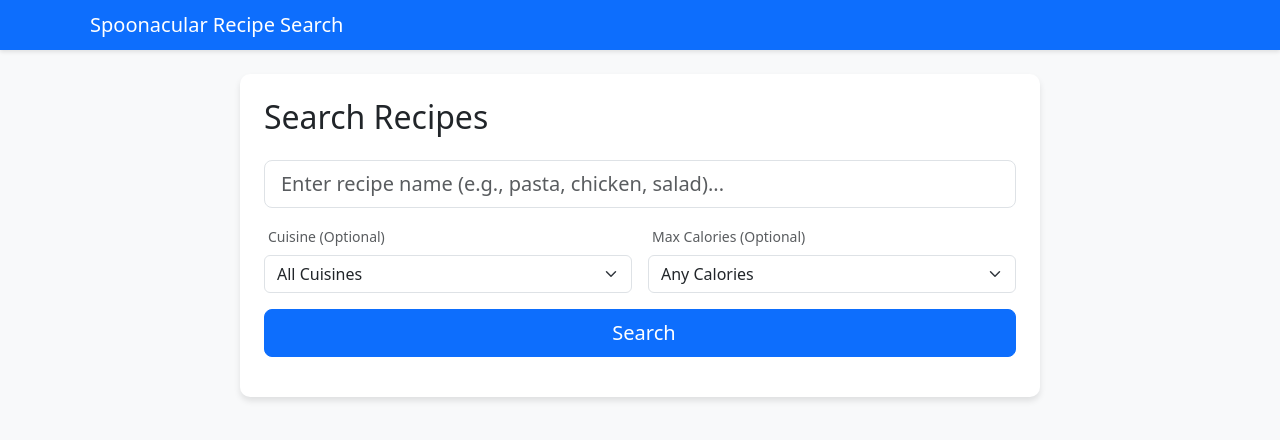
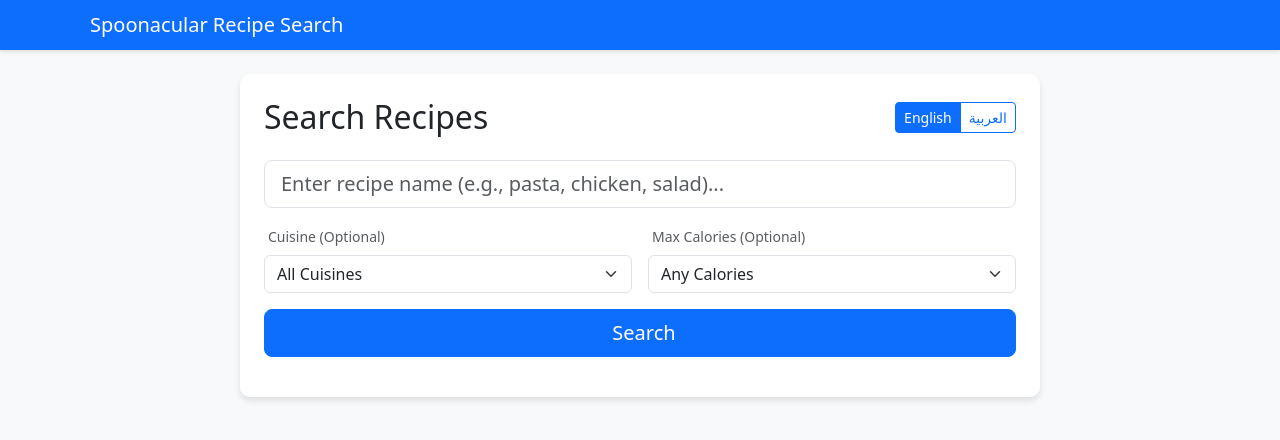
Before and after one commit to amer-sabah/spoonacular-ui, a React (Create React App) app: page / in a window 1280 px wide. Shown: the top 440 px of the page. Built offline with nearby package versions, Linux system fonts and the light colour scheme; the HTML template or start-up script is replaced by a standard one.

Commit message:
Extend localization to all pages, fix RTL language toggle buttons, and localize app header

```diff
--- a/src/App.js
+++ b/src/App.js
@@ -1,11 +1,15 @@
 import React from 'react';
 import { BrowserRouter as Router, Routes, Route } from 'react-router-dom';
+import { useTranslation } from 'react-i18next';
 import 'bootstrap/dist/css/bootstrap.min.css';
 import './App.css';
+import './i18n';
 import RecipeSearch from './components/RecipeSearch';
 import RecipeDetails from './components/RecipeDetails';
 
 function App() {
+  const { t } = useTranslation();
+
   return (
     <Router>
       <div className="App">
@@ -13,7 +17,7 @@
           <div className="container">
             <span className="navbar-brand mb-0 h1">
               <i className="bi bi-egg-fried me-2"></i>
-              Spoonacular Recipe Search
+              {t('app.title')}
             </span>
           </div>
         </nav>
--- a/src/components/RecipeDetails.js
+++ b/src/components/RecipeDetails.js
@@ -143,7 +143,7 @@
           <i className="bi bi-arrow-left me-2"></i>
           {t('recipeDetails.backToSearch')}
         </button>
-        <div className="btn-group" role="group">
+        <div className="btn-group" role="group" style={{ direction: 'ltr' }}>
           <button
             type="button"
             className={`btn btn-sm ${i18n.language === 'en' ? 'btn-primary' : 'btn-outline-primary'}`}
@@ -235,7 +235,7 @@
                         <div className="small">
                           <div className="mb-1">
                             <i className="bi bi-droplet me-1 text-primary"></i>
-                            <strong>Amount:</strong> {ingredient.measures?.metric?.amount} {ingredient.measures?.metric?.unitLong}
+                            <strong>{t('recipeDetails.amount')}:</strong> {ingredient.measures?.metric?.amount} {ingredient.measures?.metric?.unitLong}
                           </div>
                           {ingredientInfo && ingredientInfo !== null ? (
                             <>
@@ -274,7 +274,7 @@
                             onChange={() => toggleIngredientExclusion(ingredient.id)}
                           />
                           <label className="form-check-label small text-muted" htmlFor={`ingredient-${ingredient.id}`}>
-                            {t('recipeDetails.excludeFromTotal')}
+                            {t('recipeDetails.excludeFromTotalCalories')}
                           </label>
                         </div>
                       </div>
--- a/src/components/RecipeList.js
+++ b/src/components/RecipeList.js
@@ -1,14 +1,18 @@
 import React from 'react';
 import { useNavigate } from 'react-router-dom';
+import { useTranslation } from 'react-i18next';
+import '../i18n';
 
 const RecipeList = ({ recipes }) => {
   const navigate = useNavigate();
+  const { t } = useTranslation();
+
   if (!recipes || !recipes.results || recipes.results.length === 0) {
     return (
       <div className="card mt-4">
         <div className="card-body text-center text-muted">
           <i className="bi bi-search me-2"></i>
-          No recipes found. Try a different search term.
+          {t('recipeList.noResults')}
         </div>
       </div>
     );
--- a/src/components/RecipeSearch.js
+++ b/src/components/RecipeSearch.js
@@ -1,14 +1,23 @@
 import React, { useState } from 'react';
 import axios from 'axios';
 import RecipeList from './RecipeList';
+import { useTranslation } from 'react-i18next';
+import '../i18n';
 
 const RecipeSearch = () => {
+  const { t, i18n } = useTranslation();
   const [query, setQuery] = useState('');
   const [cuisine, setCuisine] = useState('');
   const [maxCalories, setMaxCalories] = useState('');
   const [loading, setLoading] = useState(false);
   const [searchResults, setSearchResults] = useState(null);
   const [error, setError] = useState(null);
+
+  const changeLanguage = (lng) => {
+    i18n.changeLanguage(lng);
+    document.documentElement.dir = lng === 'ar' ? 'rtl' : 'ltr';
+    document.documentElement.lang = lng;
+  };
 
   const cuisines = [
     'African', 'Asian', 'American', 'British', 'Cajun', 'Caribbean',
@@ -19,18 +28,18 @@
   ];
 
   const calorieOptions = [
-    { label: 'Max 100 Calories', value: 100 },
-    { label: 'Max 200 Calories', value: 200 },
-    { label: 'Max 300 Calories', value: 300 },
-    { label: 'Max 400 Calories', value: 400 },
-    { label: 'Max 500 Calories', value: 500 },
-    { label: 'Max 600 Calories', value: 600 },
-    { label: 'Max 700 Calories', value: 700 }
+    { label: t('calories.max100'), value: 100 },
+    { label: t('calories.max200'), value: 200 },
+    { label: t('calories.max300'), value: 300 },
+    { label: t('calories.max400'), value: 400 },
+    { label: t('calories.max500'), value: 500 },
+    { label: t('calories.max600'), value: 600 },
+    { label: t('calories.max700'), value: 700 }
   ];
 
   const handleSearch = async () => {
     if (!query.trim()) {
-      setError('Please enter a search query');
+      setError(t('recipeSearch.errorEmpty'));
       return;
     }
 
@@ -60,7 +69,7 @@
     } catch (err) {
       const errorMessage = err.response?.data || err.message;
       console.error('Error searching recipes:', errorMessage);
-      setError(`Error: ${errorMessage}`);
+      setError(`${t('recipeSearch.errorPrefix')} ${errorMessage}`);
     } finally {
       setLoading(false);
     }
@@ -76,14 +85,32 @@
     <div className="search-container">
       <div className="card search-card">
         <div className="card-body p-4">
-          <h2 className="card-title mb-4">Search Recipes</h2>
+          <div className="d-flex justify-content-between align-items-center mb-4">
+            <h2 className="card-title mb-0">{t('recipeSearch.title')}</h2>
+            <div className="btn-group" role="group" style={{ direction: 'ltr' }}>
+              <button
+                type="button"
+                className={`btn btn-sm ${i18n.language === 'en' ? 'btn-primary' : 'btn-outline-primary'}`}
+                onClick={() => changeLanguage('en')}
+              >
+                English
+              </button>
+              <button
+                type="button"
+                className={`btn btn-sm ${i18n.language === 'ar' ? 'btn-primary' : 'btn-outline-primary'}`}
+                onClick={() => changeLanguage('ar')}
+              >
+                العربية
+              </button>
+            </div>
+          </div>
 
           <div className="row g-3 mb-3">
             <div className="col-md-12">
               <input
                 type="text"
                 className="form-control form-control-lg"
-                placeholder="Enter recipe name (e.g., pasta, chicken, salad)..."
+                placeholder={t('recipeSearch.placeholder')}
                 value={query}
                 onChange={(e) => setQuery(e.target.value)}
                 onKeyPress={handleKeyPress}
@@ -96,7 +123,7 @@
             <div className="col-md-6">
               <label className="form-label small text-muted">
                 <i className="bi bi-globe me-1"></i>
-                Cuisine (Optional)
+                {t('recipeSearch.cuisineLabel')}
               </label>
               <select
                 className="form-select"
@@ -104,16 +131,16 @@
                 onChange={(e) => setCuisine(e.target.value)}
                 disabled={loading}
               >
-                <option value="">All Cuisines</option>
+                <option value="">{t('recipeSearch.allCuisines')}</option>
                 {cuisines.map((c) => (
-                  <option key={c} value={c}>{c}</option>
+                  <option key={c} value={c}>{t(`cuisines.${c}`)}</option>
                 ))}
               </select>
             </div>
             <div className="col-md-6">
               <label className="form-label small text-muted">
                 <i className="bi bi-fire me-1"></i>
-                Max Calories (Optional)
+                {t('recipeSearch.maxCaloriesLabel')}
               </label>
               <select
                 className="form-select"
@@ -121,7 +148,7 @@
                 onChange={(e) => setMaxCalories(e.target.value)}
                 disabled={loading}
               >
-                <option value="">Any Calories</option>
+                <option value="">{t('recipeSearch.anyCalories')}</option>
                 {calorieOptions.map((option) => (
                   <option key={option.value} value={option.value}>{option.label}</option>
                 ))}
@@ -139,12 +166,12 @@
                 {loading ? (
                   <>
                     <span className="spinner-border spinner-border-sm me-2" role="status" aria-hidden="true"></span>
-                    Searching...
+                    {t('recipeSearch.searching')}
                   </>
                 ) : (
                   <>
                     <i className="bi bi-search me-2"></i>
-                    Search
+                    {t('recipeSearch.searchButton')}
                   </>
                 )}
               </button>
--- a/src/i18n.js
+++ b/src/i18n.js
@@ -4,6 +4,24 @@
 const resources = {
   en: {
     translation: {
+      app: {
+        title: "Spoonacular Recipe Search"
+      },
+      recipeSearch: {
+        title: "Search Recipes",
+        placeholder: "Enter recipe name (e.g., pasta, chicken, salad)...",
+        cuisineLabel: "Cuisine (Optional)",
+        allCuisines: "All Cuisines",
+        maxCaloriesLabel: "Max Calories (Optional)",
+        anyCalories: "Any Calories",
+        searchButton: "Search",
+        searching: "Searching...",
+        errorEmpty: "Please enter a search query",
+        errorPrefix: "Error:"
+      },
+      recipeList: {
+        noResults: "No recipes found. Try a different search term."
+      },
       recipeDetails: {
         servings: "Servings",
         readyIn: "Ready in",
@@ -12,19 +30,76 @@
         pricePerServing: "Price Per Serving",
         ingredients: "Ingredients",
         calories: "Calories",
+        amount: "Amount",
         cost: "Cost",
-        excludeFromTotal: "Exclude from total",
+        excludeFromTotalCalories: "Exclude from total calories",
         totalCalories: "Total Calories",
         instructions: "Instructions",
         backToSearch: "Back to Search",
         loading: "Loading recipe details...",
         loadingIngredient: "Loading ingredient details...",
         error: "Error loading recipe details"
+      },
+      cuisines: {
+        African: "African",
+        Asian: "Asian",
+        American: "American",
+        British: "British",
+        Cajun: "Cajun",
+        Caribbean: "Caribbean",
+        Chinese: "Chinese",
+        "Eastern European": "Eastern European",
+        European: "European",
+        French: "French",
+        German: "German",
+        Greek: "Greek",
+        Indian: "Indian",
+        Irish: "Irish",
+        Italian: "Italian",
+        Japanese: "Japanese",
+        Jewish: "Jewish",
+        Korean: "Korean",
+        "Latin American": "Latin American",
+        Mediterranean: "Mediterranean",
+        Mexican: "Mexican",
+        "Middle Eastern": "Middle Eastern",
+        Nordic: "Nordic",
+        Southern: "Southern",
+        Spanish: "Spanish",
+        Thai: "Thai",
+        Vietnamese: "Vietnamese"
+      },
+      calories: {
+        max100: "Max 100 Calories",
+        max200: "Max 200 Calories",
+        max300: "Max 300 Calories",
+        max400: "Max 400 Calories",
+        max500: "Max 500 Calories",
+        max600: "Max 600 Calories",
+        max700: "Max 700 Calories"
       }
     }
   },
   ar: {
     translation: {
+      app: {
+        title: "بحث وصفات سبوناكيولار"
+      },
+      recipeSearch: {
+        title: "البحث عن الوصفات",
+        placeholder: "أدخل اسم الوصفة (مثل: معكرونة، دجاج، سلطة)...",
+        cuisineLabel: "المطبخ (اختياري)",
+        allCuisines: "كل المطابخ",
+        maxCaloriesLabel: "الحد الأقصى للسعرات الحرارية (اختياري)",
+        anyCalories: "أي سعرات حرارية",
+        searchButton: "بحث",
+        searching: "جاري البحث...",
+        errorEmpty: "الرجاء إدخال استعلام بحث",
+        errorPrefix: "خطأ:"
+      },
+      recipeList: {
+        noResults: "لم يتم العثور على وصفات. جرب مصطلح بحث مختلف."
+      },
       recipeDetails: {
         servings: "الحصص",
         readyIn: "جاهز في",
@@ -33,14 +108,53 @@
         pricePerServing: "السعر لكل حصة",
         ingredients: "المكونات",
         calories: "السعرات الحرارية",
+        amount: "الكمية",
         cost: "التكلفة",
-        excludeFromTotal: "استبعاد من المجموع",
+        excludeFromTotalCalories: "استبعاد من إجمالي السعرات الحرارية",
         totalCalories: "إجمالي السعرات الحرارية",
         instructions: "التعليمات",
         backToSearch: "العودة للبحث",
         loading: "جاري تحميل تفاصيل الوصفة...",
         loadingIngredient: "جاري تحميل تفاصيل المكون...",
         error: "خطأ في تحميل تفاصيل الوصفة"
+      },
+      cuisines: {
+        African: "أفريقي",
+        Asian: "آسيوي",
+        American: "أمريكي",
+        British: "بريطاني",
+        Cajun: "كيجن",
+        Caribbean: "كاريبي",
+        Chinese: "صيني",
+        "Eastern European": "أوروبي شرقي",
+        European: "أوروبي",
+        French: "فرنسي",
+        German: "ألماني",
+        Greek: "يوناني",
+        Indian: "هندي",
+        Irish: "إيرلندي",
+        Italian: "إيطالي",
+        Japanese: "ياباني",
+        Jewish: "يهودي",
+        Korean: "كوري",
+        "Latin American": "أمريكي لاتيني",
+        Mediterranean: "متوسطي",
+        Mexican: "مكسيكي",
+        "Middle Eastern": "شرق أوسطي",
+        Nordic: "شمالي",
+        Southern: "جنوبي",
+        Spanish: "إسباني",
+        Thai: "تايلندي",
+        Vietnamese: "فيتنامي"
+      },
+      calories: {
+        max100: "حد أقصى 100 سعرة حرارية",
+        max200: "حد أقصى 200 سعرة حرارية",
+        max300: "حد أقصى 300 سعرة حرارية",
+        max400: "حد أقصى 400 سعرة حرارية",
+        max500: "حد أقصى 500 سعرة حرارية",
+        max600: "حد أقصى 600 سعرة حرارية",
+        max700: "حد أقصى 700 سعرة حرارية"
       }
     }
   }
```
